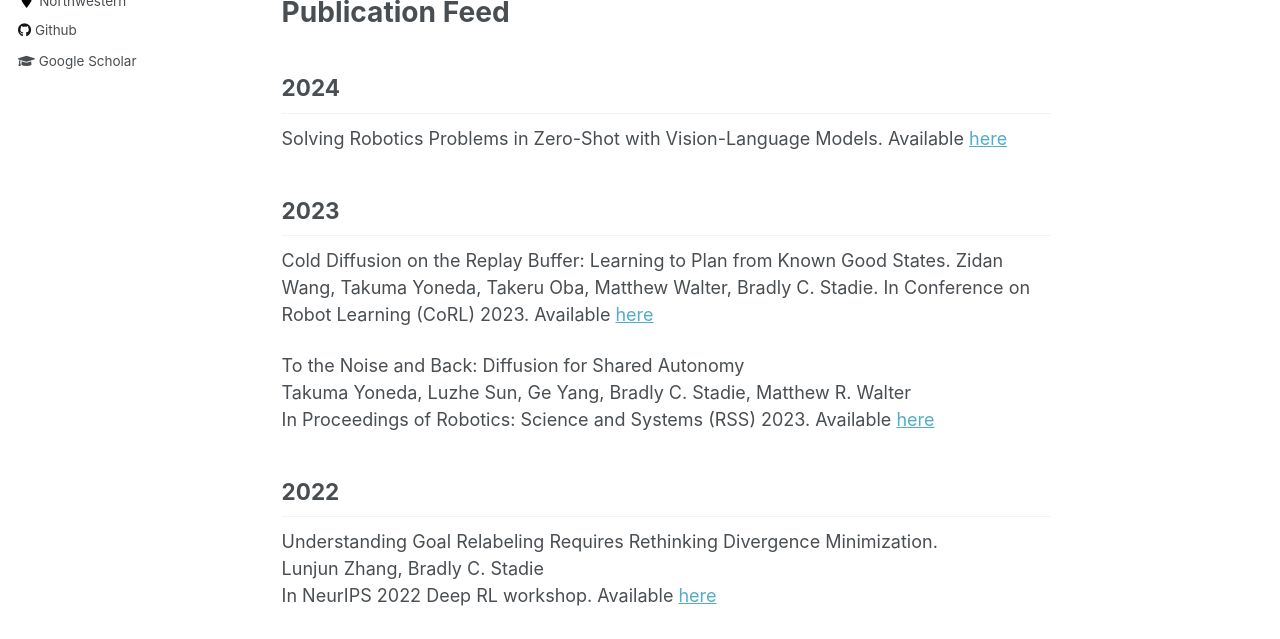
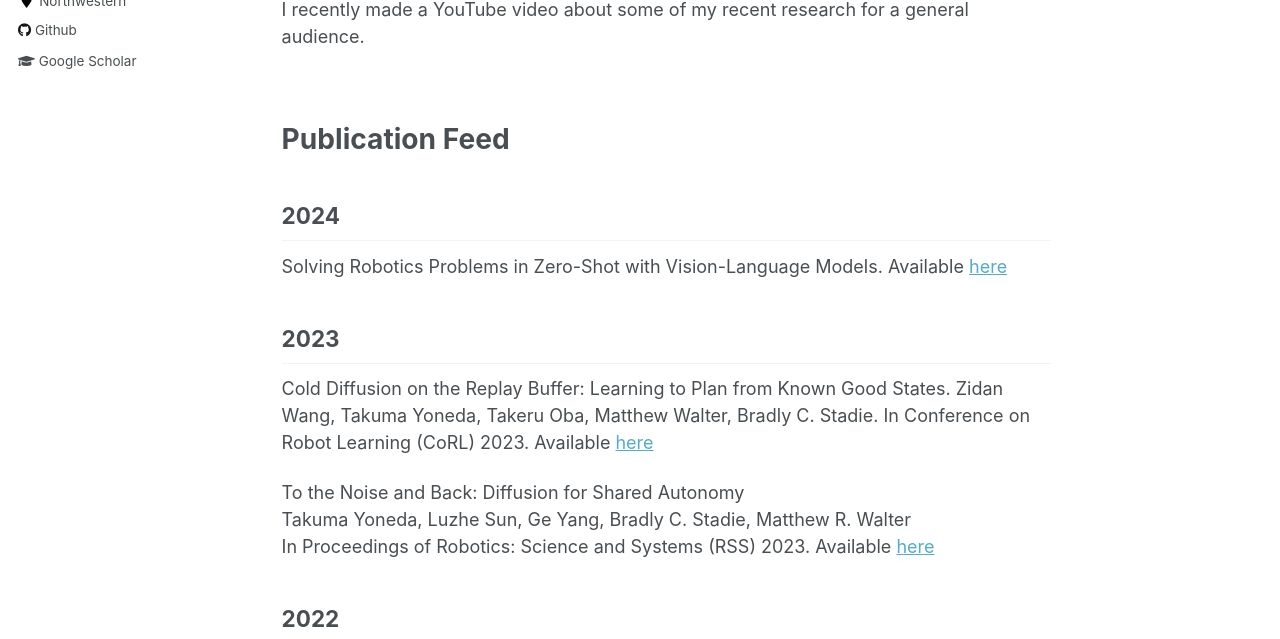
Before and after one commit to bstadie/bstadie.github.io, a Jekyll site: the page built from _pages/about.md, in a window 1280 px wide and 900 px high, scrolled down 979 px, cut to the strip 261-900 px from the top of the window. Built offline with Jekyll 4.4.1, drawn with Linux system fonts in a browser that asks for light colours.

Commit message:
Update about.md

```diff
--- a/_pages/about.md
+++ b/_pages/about.md
@@ -43,7 +43,14 @@ My CV is [here](files/bstadie_cv.pdf).
 
 <iframe width="560" height="315" src="https://www.youtube.com/embed/dQw4w9WgXcQ" frameborder="0" allow="autoplay; encrypted-media" allowfullscreen></iframe>
 
+I recently made a YouTube video about some of my recent research for a general audience.
 
+&nbsp;
+&nbsp;
+&nbsp;
+&nbsp;
+&nbsp;
+&nbsp;
 
 
 
```
